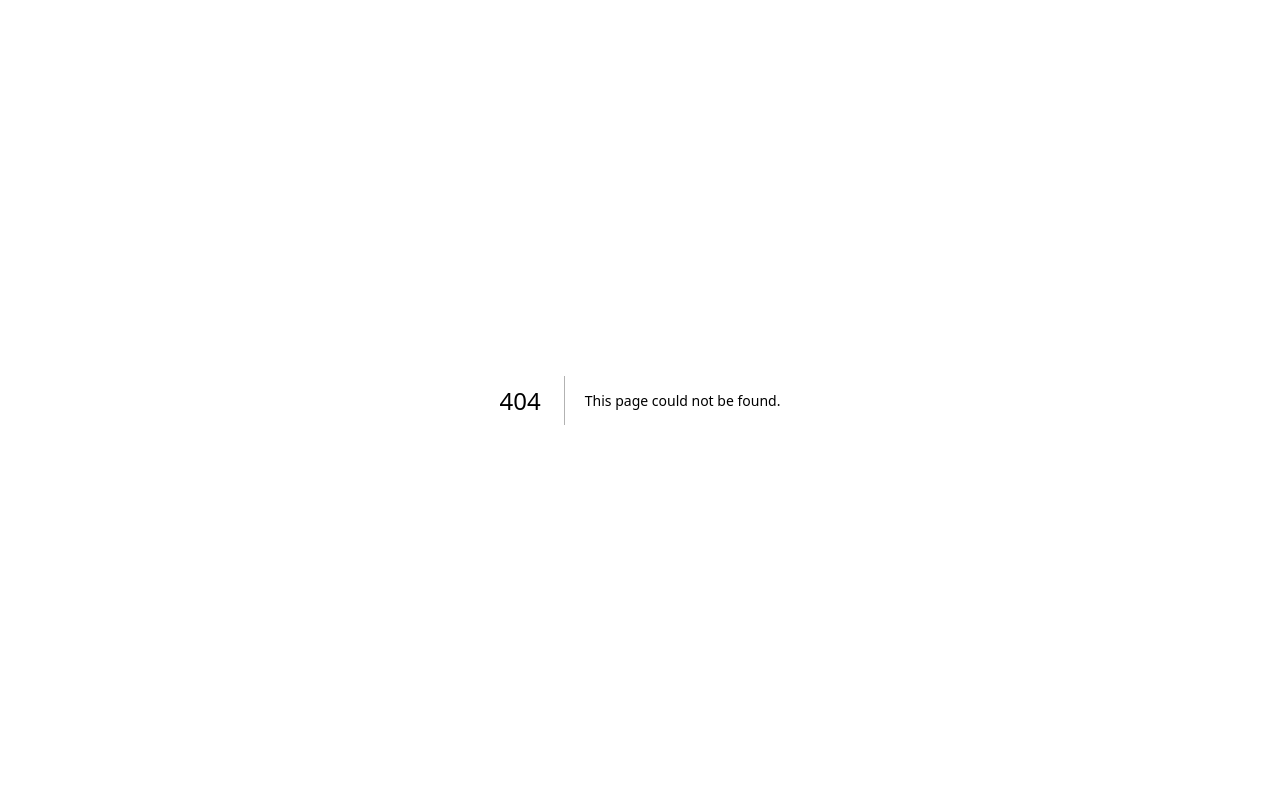
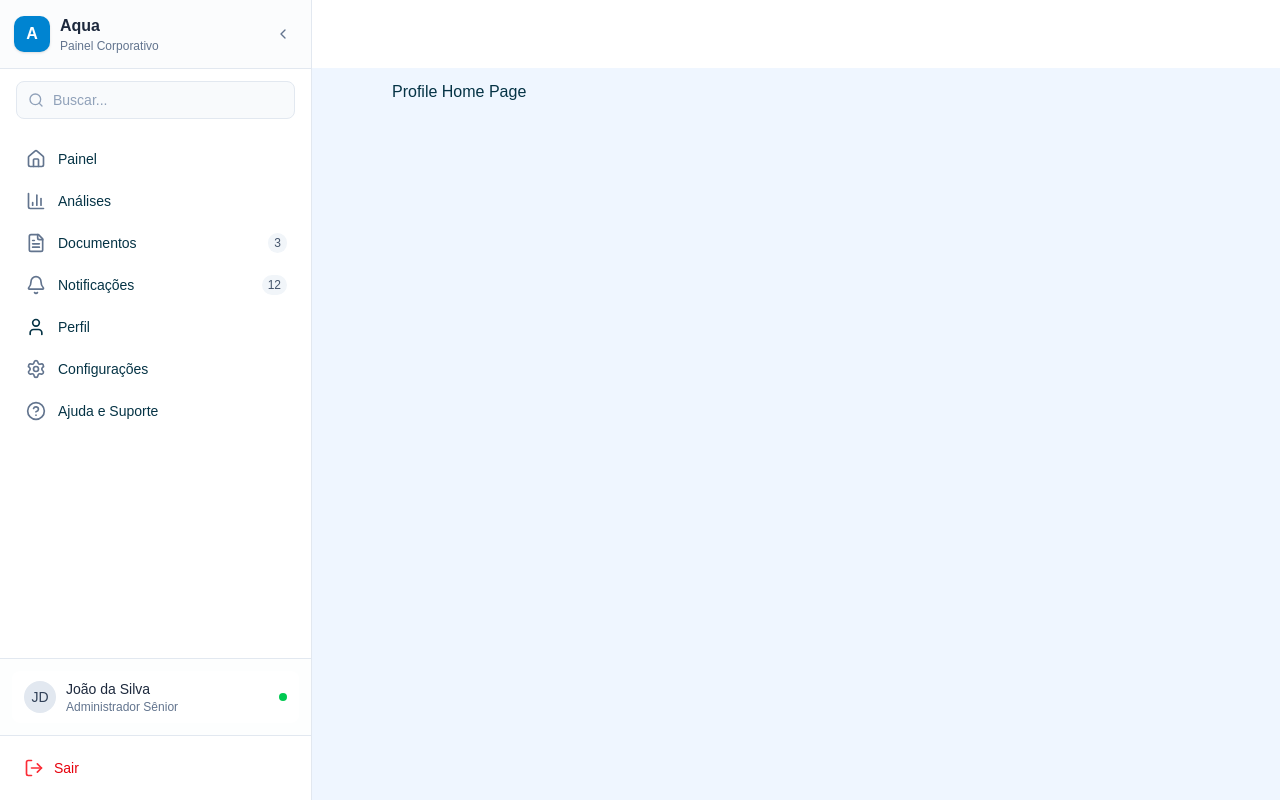
Before and after one commit to tcc-aqua/aqua, a Next.js app in the folder dashboard/: page /profile in a window 1280 px wide. Before the commit this address had no page. Built offline with nearby package versions, Linux system fonts and the light colour scheme.

Commit message:
feat/sidebarAndPages

```diff
--- /dev/null
+++ b/dashboard/src/app/dashboard/page.jsx
@@ -0,0 +1,6 @@
+
+
+
+export default function Dashboard() {
+  return <div >Dashboard Home Page</div>;
+}
--- a/dashboard/src/app/layout.js
+++ /dev/null
@@ -1,38 +0,0 @@
-import { Geist, Geist_Mono } from "next/font/google";
-import "./globals.css";
-import { ThemeProvider } from "../components/layout/DarkMode/theme-provider";
-
-const geistSans = Geist({
-  variable: "--font-geist-sans",
-  subsets: ["latin"],
-});
-
-const geistMono = Geist_Mono({
-  variable: "--font-geist-mono",
-  subsets: ["latin"],
-});
-
-export const metadata = {
-  title: "Create Next App",
-  description: "Generated by create next app",
-};
-
-export default function RootLayout({ children }) {
-  return (
-     <html lang="en" suppressHydrationWarning>
-        <head />
-        <body>
-          <ThemeProvider
-            attribute="class"
-            defaultTheme="system"
-            enableSystem
-            disableTransitionOnChange
-          >
-            {children}
-          </ThemeProvider>
-
-        </body>
-      </html>
-
-  );
-}
--- /dev/null
+++ b/dashboard/src/app/layout.jsx
@@ -0,0 +1,55 @@
+import { Geist, Geist_Mono } from "next/font/google";
+import "./globals.css";
+import { ThemeProvider } from "../components/layout/DarkMode/theme-provider";
+import Header from "../components/layout/Header/page";
+import { Sidebar } from "@/components/modern-side-bar";
+import PageTransitionWrapper from "@/components/layout/AnimationBetweenPages/page";
+
+const geistSans = Geist({
+  variable: "--font-geist-sans",
+  subsets: ["latin"],
+});
+
+const geistMono = Geist_Mono({
+  variable: "--font-geist-mono",
+  subsets: ["latin"],
+});
+
+export const metadata = {
+  title: "Create Next App",
+  description: "Generated by create next app",
+};
+
+export default function RootLayout({ children }) {
+  return (
+    <html lang="en" suppressHydrationWarning>
+      <head />
+      <body className={`${geistSans.variable} ${geistMono.variable}`}>
+        <ThemeProvider
+          attribute="class"
+          defaultTheme="system"
+          enableSystem
+          disableTransitionOnChange
+        >
+
+          <Header className="fixed top-0 left-0 w-full z-10" />
+
+          <div className="flex min-h-screen ">
+
+            <div className="flex-shrink-0 z-20">
+              <Sidebar />
+            </div>
+
+
+            <div className="container mx-auto flex-1 p-20">
+              <PageTransitionWrapper>
+                {children}
+              </PageTransitionWrapper>
+
+            </div>
+          </div>
+        </ThemeProvider>
+      </body>
+    </html>
+  );
+}
--- a/dashboard/src/app/page.jsx
+++ b/dashboard/src/app/page.jsx
@@ -1,18 +1,15 @@
-import Header from "@/components/layout/Header/page";
-import { Sidebar } from "@/components/modern-side-bar";
-
-
-
+'use client'
 
 
 
 export default function Home() {
+
+
   return (
+
     <main>
-      <header>
-        <Header></Header>
-      </header>
-      <div ><Sidebar></Sidebar></div>
+
+
 
     </main>
 
--- /dev/null
+++ b/dashboard/src/app/profile/page.jsx
@@ -0,0 +1,6 @@
+
+
+
+export default function Profile() {
+  return <div>Profile Home Page</div>;
+}
--- /dev/null
+++ b/dashboard/src/app/settings/page.jsx
@@ -0,0 +1,17 @@
+
+
+
+export default function Settings() {
+  return (<>
+
+  <section className="container mx-auto grid grid-cols-2 gap-4 p-4">
+   <div className="bg-card rounded-xl shadow-md">
+    <h1 className="p-3"></h1>
+   </div>
+   <div className="bg-card rounded-xl shadow-md"></div>
+  </section>
+
+  </>
+
+  )
+}
--- a/dashboard/src/components/Layout/AnimationBetweenPages/page.jsx
+++ b/dashboard/src/components/Layout/AnimationBetweenPages/page.jsx
@@ -1,24 +1,30 @@
-import { BrowserRouter as Router, Route, Routes, useLoaderData, useLocation } from 'react-router-dom';
-import { AnimatePresence } from 'framer-motion';
-import DashBoardAdmin from '@/app/dashboard/page';
+"use client";
 
-function AnimationBetweenPages() {
-    const location = useLocation();
+import { AnimatePresence, motion } from "framer-motion";
+import { usePathname } from "next/navigation";
+import { useState, useEffect } from "react";
 
-    return (
-        <AnimatePresence mode='wait' >
-            <Routes location={location} key={location.pathname}>
-                <Route path="/dashboard" element={<DashBoardAdmin />} />
-            </Routes>
-        </AnimatePresence>
-    );
+export default function PageTransitionWrapper({ children }) {
+  const pathname = usePathname();
+  const [isClient, setIsClient] = useState(false);
+
+  useEffect(() => {
+    setIsClient(true);
+  }, []);
+
+  if (!isClient) return <>{children}</>;
+
+  return (
+    <AnimatePresence mode="wait">
+      <motion.div
+        key={pathname}
+        initial={{ opacity: 0, y: -30 }}
+        animate={{ opacity: 1, y: 0 }}
+        exit={{ opacity: 0, y: 30 }}
+        transition={{ duration: 0.4 }}
+      >
+        {children}
+      </motion.div>
+    </AnimatePresence>
+  );
 }
-
-
-export default function AnimatedRoutes() {
-    return (
-        <Router>
-            <AnimationBetweenPages />
-        </Router>
-    );
-}
--- a/dashboard/src/components/Layout/Header/page.jsx
+++ b/dashboard/src/components/Layout/Header/page.jsx
@@ -2,7 +2,7 @@
 
 export default function Header() {
     return (<>
-    <div className="mx-auto w-full h-20 bg-white fixed">
+    <div className="mx-auto w-full h-17 bg-white fixed">
 
     </div>
     </>);
--- a/dashboard/src/components/modern-side-bar.jsx
+++ b/dashboard/src/components/modern-side-bar.jsx
@@ -1,5 +1,7 @@
 "use client";
 import React, { useState, useEffect } from 'react';
+import Link from "next/link";
+import { usePathname } from "next/navigation";
 import {
   Home,
   User,
@@ -30,7 +32,8 @@ const navigationItems = [
 export function Sidebar({ className = "" }) {
   const [isOpen, setIsOpen] = useState(false);
   const [isCollapsed, setIsCollapsed] = useState(false);
-  const [activeItem, setActiveItem] = useState("dashboard");
+
+  const pathname = usePathname();
 
   useEffect(() => {
     const handleResize = () => {
@@ -43,12 +46,6 @@ export function Sidebar({ className = "" }) {
 
   const toggleSidebar = () => setIsOpen(!isOpen);
   const toggleCollapse = () => setIsCollapsed(!isCollapsed);
-  const handleItemClick = (itemId) => {
-    setActiveItem(itemId);
-    if (window.innerWidth < 768) {
-      setIsOpen(false);
-    }
-  };
 
   return (
     <>
@@ -73,12 +70,11 @@ export function Sidebar({ className = "" }) {
           ${isOpen ? "translate-x-0" : "-translate-x-full"}
           ${isCollapsed ? "w-28" : "w-78"}
           md:translate-x-0 md:static md:z-auto
-
           overflow-hidden
           ${className}
         `}
       >
-        <div className="flex items-center justify-between p-5 border-b border-slate-200 bg-slate-50/60">
+        <div className="flex items-center justify-between p-3.5 border-b border-slate-200 bg-slate-50/60">
           {!isCollapsed ? (
             <div className="flex items-center space-x-2.5">
               <div className="w-9 h-9 bg-accent rounded-lg flex items-center justify-center shadow-sm">
@@ -90,7 +86,7 @@ export function Sidebar({ className = "" }) {
               </div>
             </div>
           ) : (
-            <div className="w-9 h-9 bg-accent rounded-lg flex items-center justify-center mx-auto shadow-sm">
+            <div className="w-9 h-10 bg-accent rounded-lg flex items-center justify-center mx-auto shadow-sm">
               <span className="text-white font-bold text-base">A</span>
             </div>
           )}
@@ -121,20 +117,23 @@ export function Sidebar({ className = "" }) {
           <ul className="space-y-0.5">
             {navigationItems.map((item) => {
               const Icon = item.icon;
-              const isActive = activeItem === item.id;
+              const isActive = pathname === item.href;
 
               return (
                 <li key={item.id} className="relative">
-                  <button
-                    onClick={() => handleItemClick(item.id)}
+                  <Link
+                    href={item.href}
                     className={`w-full flex items-center transition-all duration-200 group text-foreground dark:text-secondary dark:focus:text-accent-foreground hover:scale-99
                       ${isCollapsed ? "justify-center px-2 py-2.5" : "space-x-2.5 px-3 py-2.5"}
-                      ${isActive ? "focus:bg-accent focus:text-accent-foreground" : "hover:text-accent"}
+                      ${isActive ? "focus:bg-muted focus:border-r-accent focus:border-r-5 focus:text-accent-foreground" : "hover:text-accent"}
                       rounded-md text-left`}
                     title={isCollapsed ? item.name : undefined}
+                    onClick={() => {
+                      if (window.innerWidth < 768) setIsOpen(false);
+                    }}
                   >
                     <div className="flex items-center justify-center min-w-[24px]">
-                      <Icon className={`h-5 w-5 ${isActive ? "text-muted" : "text-slate-500 group-hover:text-accent "}`} />
+                      <Icon className={`h-5 w-5 ${isActive ? "text-foregraund" : "text-slate-500 group-hover:text-accent "}`} />
                     </div>
 
                     {!isCollapsed && (
@@ -147,7 +146,7 @@ export function Sidebar({ className = "" }) {
                         )}
                       </div>
                     )}
-                  </button>
+                  </Link>
 
                   {/* Tooltip para colapsado */}
                   {isCollapsed && (
@@ -164,11 +163,6 @@ export function Sidebar({ className = "" }) {
             })}
           </ul>
         </nav>
-        {/*
-        <div className="mt-auto container mx-auto shadow-md rounded-xl p-2 w-full gap-5 flex items-center justify-center dark:border-1">
-          <h1 className="font-bold whitespace-nowrap text-sm">Escolher modo</h1>
-          <ModeToggle />
-        </div> */}
 
         <div className="mt-auto border-t border-slate-200">
           <div className={`border-b border-slate-200 bg-slate-50/30 ${isCollapsed ? 'py-3 px-2' : 'p-3'}`}>
@@ -196,17 +190,13 @@ export function Sidebar({ className = "" }) {
           </div>
 
           <div className="p-3">
-            <button
-              onClick={() => handleItemClick("logout")}
-              className={`w-full flex items-center rounded-md text-left transition-all duration-200 group text-red-600 hover:bg-red-50 hover:text-red-700 ${isCollapsed ? "justify-center p-2.5" : "space-x-2.5 px-3 py-2.5"
-                }`}
-              title={isCollapsed ? "Sair" : undefined}
+            <Link
+              href="/logout"
+              className={`w-full flex items-center rounded-md text-left transition-all duration-200 group text-red-600 hover:bg-red-50 hover:text-red-700 ${isCollapsed ? "justify-center p-2.5" : "space-x-2.5 px-3 py-2.5"}`}
             >
-              <div className="flex items-center justify-center min-w-[24px]">
-                <LogOut className="h-5 w-5 flex-shrink-0 text-red-500 group-hover:text-red-600" />
-              </div>
+              <LogOut className="h-5 w-5 flex-shrink-0 text-red-500 group-hover:text-red-600" />
               {!isCollapsed && <span className="text-sm">Sair</span>}
-            </button>
+            </Link>
 
             {isCollapsed && (
               <div className="fixed left-[4.5rem] px-2 py-1 bg-slate-800 text-white text-xs rounded opacity-0 invisible group-hover:opacity-100 group-hover:visible transition-all duration-200 whitespace-nowrap z-50">
@@ -219,7 +209,7 @@ export function Sidebar({ className = "" }) {
       </div>
 
       <div className={`transition-all duration-300 ease-in-out w-full ${isCollapsed ? "md:ml-20" : "md:ml-72"}`}>
-        {/* Conteúdo principal aqui */}
+        {/* Conteúdo principal */}
       </div>
     </>
   );
```
